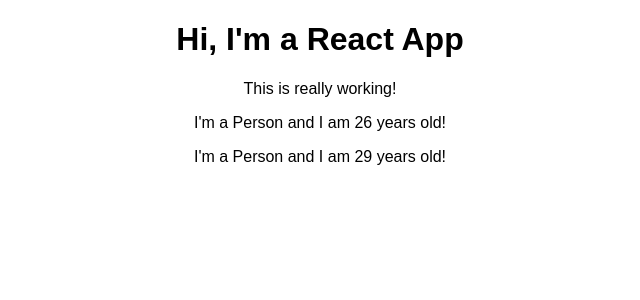
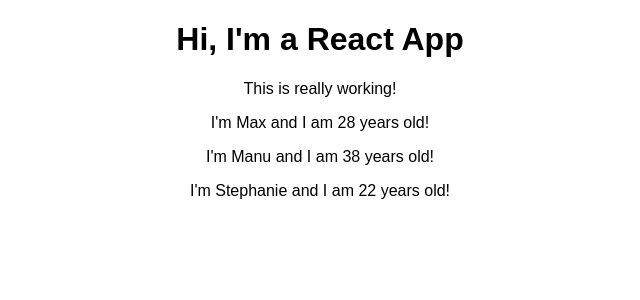
Before and after one commit to AdamBrauns/CompleteReactUdemyCourse, a React (Create React App) app in the folder section_3/react-complete-guide/: page / in a window 1280 px wide. Shown: the top 300 px of the page, without its empty margins (320-960 px from the left). Built offline with nearby package versions, Linux system fonts and the light colour scheme.

Commit message:
added props to the person component

```diff
--- a/section_3/react-complete-guide/src/App.js
+++ b/section_3/react-complete-guide/src/App.js
@@ -12,8 +12,9 @@
       <div className="App">
         <h1>Hi, I'm a React App</h1>
         <p>This is really working!</p>
-        <Person />
-        <Person></Person>
+        <Person name="Max" age="28"/>
+        <Person name="Manu" age="38"/>
+        <Person name="Stephanie" age="22"/>
       </div>
     );
 
--- a/section_3/react-complete-guide/src/Person/Person.js
+++ b/section_3/react-complete-guide/src/Person/Person.js
@@ -2,8 +2,8 @@
 
 // Same as the filename
 // For the js {} part, it needs to be one line expressions like function calls or calculations
-const person = () => {
-    return <p>I'm a Person and I am {Math.floor(Math.random() * 30)} years old!</p>
+const person = (props) => {
+    return <p>I'm {props.name} and I am {props.age} years old!</p>
 }
 
 export default person;
```
Also changed, not shown: 1 other file (tests, documents, lock files or other folders).
